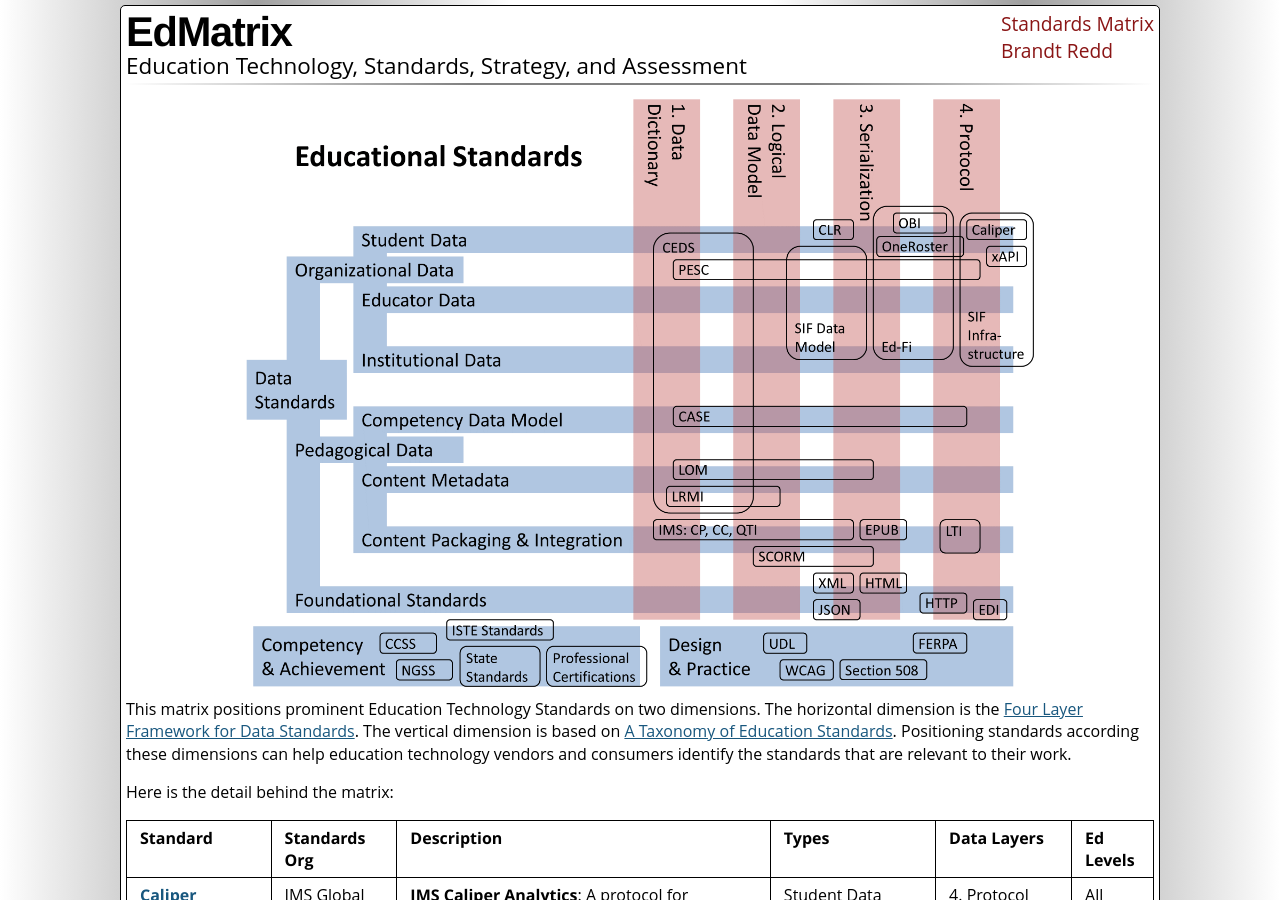
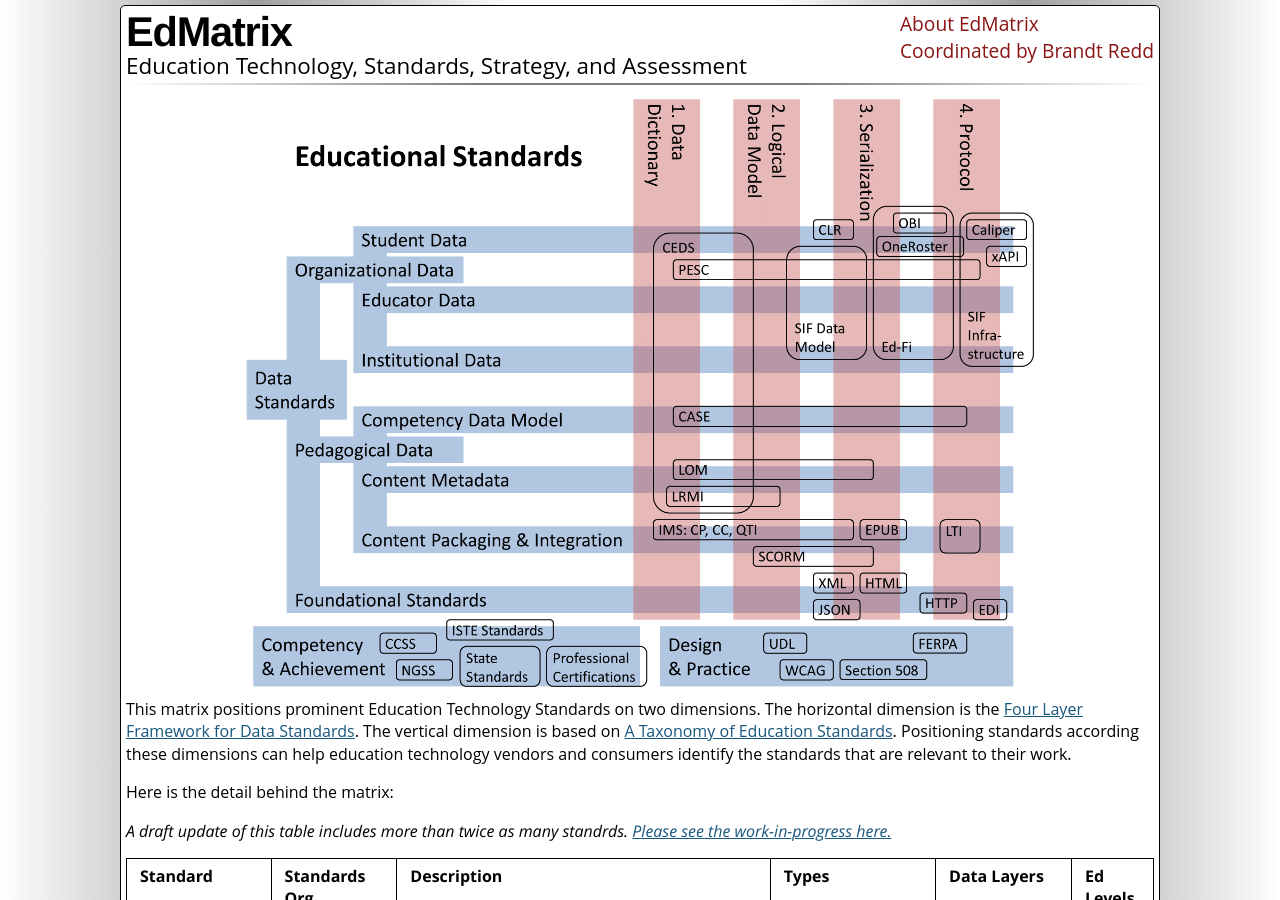
Before and after one commit to EdMatrix/edmatrix.github.io, a Jekyll site: the page built from matrix.md, in a window 1280 px wide and 900 px high. Built offline with Jekyll 4.4.1, drawn with Linux system fonts in a browser that asks for light colours; some web fonts are replaced.

Commit message:
Work in Progress Kickoff
Add About Page, Update Header, Link to Work-In-Progress Table

```diff
--- a/_includes/header.html
+++ b/_includes/header.html
@@ -10,8 +10,8 @@
 	<!-- main navigation -->
 	<div class="menu">
         <ul>
-            <li><a href="/matrix.html">Standards Matrix</a></li>
-            <li><a href="http://brandtredd.org">Brandt Redd</a></li>
+            <li><a href="/about.html">About EdMatrix</a></li>
+            <li>Coordinated by <a href="http://brandtredd.org">Brandt Redd</a></li>
         </ul>
 	</div>
 </header>
--- a/matrix.md
+++ b/matrix.md
@@ -10,6 +10,8 @@
 
 Here is the detail behind the matrix:
 
+*A draft update of this table includes more than twice as many standrds. [Please see the work-in-progress here.](https://docs.google.com/spreadsheets/d/1H-AKDdCnXk_d50c2jX8Ag9Ry0pTrrLOcVF1WH6WD9kE/edit?usp=sharing)*
+
 {% include DataStandardsTable.html %}
 
 ## Other Resources
```
Also changed, not shown: about.md (added, +9 -0 lines).
